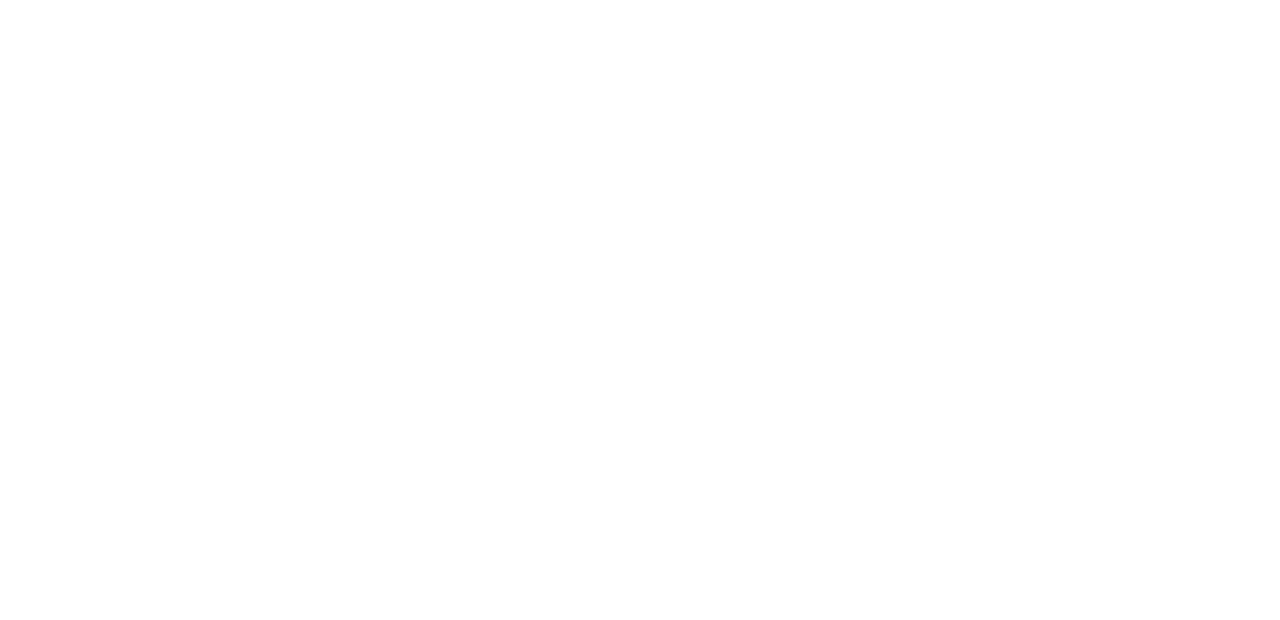
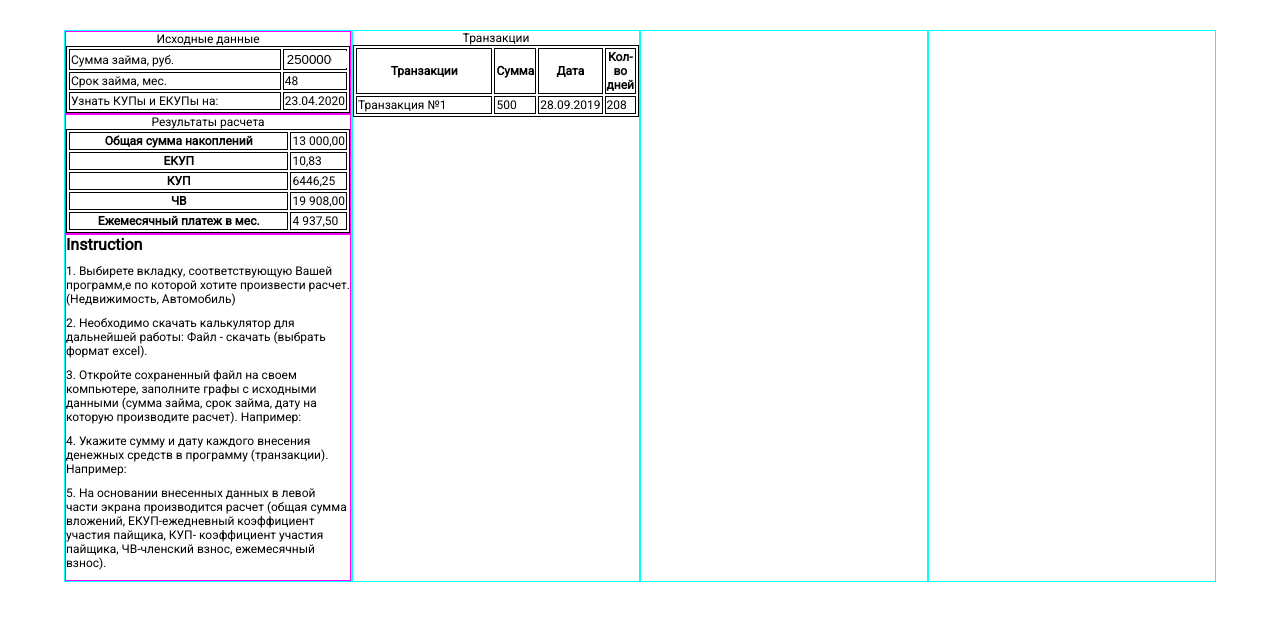
Before and after one commit to rodionsibov/calculator, a plain HTML site: page calc2.html in a window 1280 px wide. Drawn offline with Linux system fonts and the light colour scheme.

Commit message:
add table

```diff
--- a/calc2.html
+++ b/calc2.html
@@ -17,22 +17,130 @@
       }
 
       body {
+	  font-size: 12px;
+	  width: 90%;
+	  margin: 30px auto;
 	  display: flex;
 
 	  font-family: 'Roboto', sans-serif;
+
       }
 
-      .contaimer {
+      .col {
+
+	  width: 100%;
 	  border: 1px solid aqua;
+      }
+
+      .row {
+	  border: 1px solid magenta;
+      }
+
+      h1 {
+	  font-size: 16px;
+	  margin-bottom: 10px;
+      }
+
+      p {
+	  margin-bottom: 10px;
+
+      }
+
+      table, td, th {
+	  border: 1px solid black;
+	  width: 100%;
+      }
+
+      td, caption {
+
+      }
+
+      input {
+	  border: none;
+	  width: 100%;
       }
     </style>
   </head>
   <body>
 
-    <div class="container"></div>
-    <div class="container"></div>
-    <div class="container"></div>
-    <div class="container"></div>
+    <div class="col">
+      <div class="row">
+	<table>
+	  <caption>Исходные данные</caption>
+	  <tr>
+	    <td>Сумма займа, руб.</td>
+	    <td>
+	      <input type="number" value="25000000">
+	    </td>
+	  </tr>
+	  <tr>
+	    <td>Срок займа, мес.</td>
+	    <td>48</td>
+	  </tr>
+	  <tr>
+	    <td>Узнать КУПы и ЕКУПы на:</td>
+	    <td>23.04.2020</td>
+	  </tr>
+
+	</table>
+
+      </div>
+      <div class="row">
+	<table>
+	  <caption>Результаты расчета</caption>
+	  <tr>
+	    <th>Общая сумма накоплений</th>
+	    <td>13 000,00</td>
+	  </tr>
+	  <tr>
+	    <th>ЕКУП</th>
+	    <td>10,83</td>
+	  </tr>
+	  <tr>
+	    <th>КУП</th>
+	    <td>6446,25</td>
+	  </tr>
+	  <tr>
+	    <th>ЧВ</th>
+	    <td>19 908,00</td>
+	  </tr>
+	  <tr>
+	    <th>Ежемесячный платеж в мес.</th>
+	    <td>4 937,50</td>
+	  </tr>
+
+	</table>
+      </div>
+      <div class="row">
+	<h1>Instruction</h1>
+	<p>1. Выбирете вкладку, соответствующую Вашей программ,е по которой хотите произвести расчет. (Недвижимость, Автомобиль)</p>
+	<p>2. Необходимо скачать калькулятор для дальнейшей работы: Файл - скачать (выбрать формат excel). </p>
+	<p>3. Откройте сохраненный файл на своем компьютере, заполните графы с исходными данными (сумма займа, срок займа, дату на которую производите расчет). Например: </p>
+	<p>4. Укажите сумму и дату каждого внесения денежных средств в программу (транзакции). Например:</p>
+	<p>5. На основании внесенных данных в левой части экрана производится расчет (общая сумма вложений, ЕКУП-ежедневный коэффициент участия пайщика, КУП- коэффициент участия пайщика, ЧВ-членский взнос, ежемесячный взнос).</p>
+      </div>
+    </div>
+    <div class="col">
+      <table>
+	<caption>Транзакции</caption>
+	<tr>
+	  <th>Транзакции</th>
+	  <th>Сумма</th>
+	  <th>Дата</th>
+	  <th>Кол-во дней</th>
+	</tr>
+	<tr>
+	  <td>Транзакция №1</td>
+	  <td>500</td>
+	  <td>28.09.2019</td>
+	  <td>208</td>
+	</tr>
+      </table>
+
+
+    </div>
+    <div class="col"></div>
+    <div class="col"></div>
 
     <script>
     </script>
```
